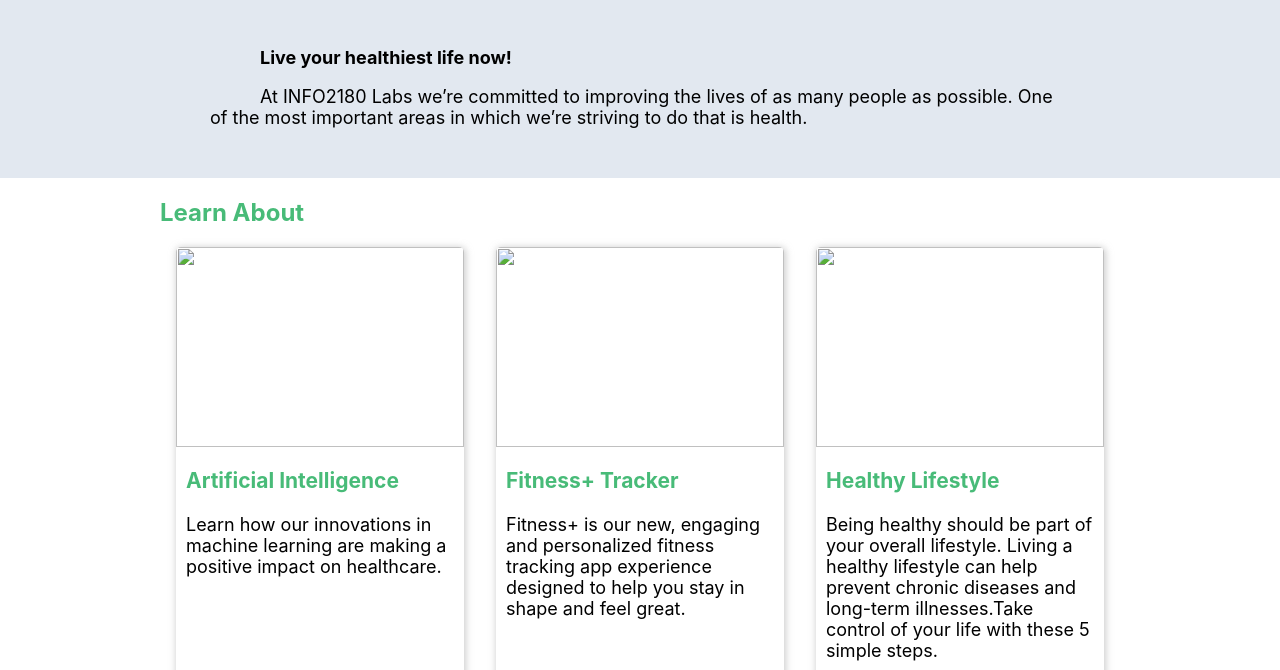
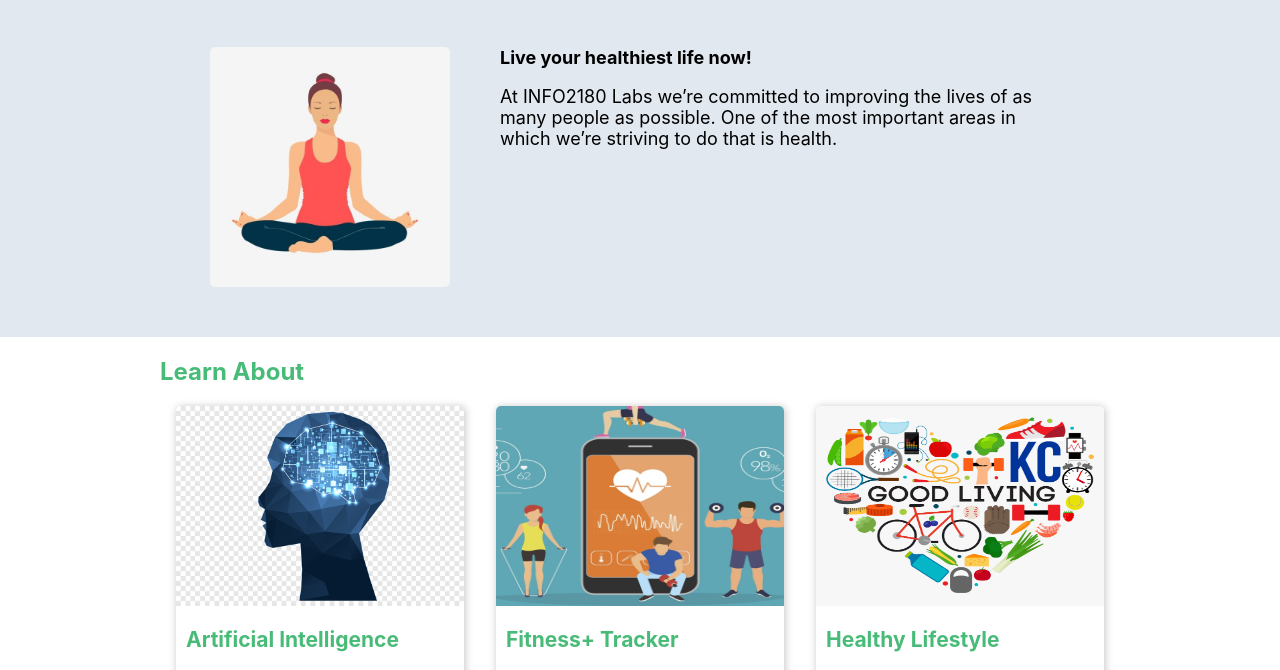
Before and after one commit to Aybarineecm/info2180-project1, a plain HTML site: page index.html in a window 1280 px wide. Shown: the part 60-730 px from the top of the page. Drawn offline with Linux system fonts and the light colour scheme.

Commit message:
added edited version 2

```diff
--- a/index.html
+++ b/index.html
@@ -26,7 +26,7 @@
         <section class="overview-hero">
             <div class="container">
                 <div class="overview-hero-image">
-                    <img src="#" alt="">
+                    <img src="yoga.jpg" alt="Healthy animated photo">
                 </div>
                 <div class="overview-hero-text">
                     <h2>Live  your healthiest life now!</h2>
@@ -39,21 +39,21 @@
                 <h2>Learn About</h2>
                 <div class="cards">
                     <div class="card">
-                        <img src="#" alt="">
+                        <img src="AI.png" alt="AI ANIMATED PICTURE">
                         <div class="card-body">
                             <h3>Artificial Intelligence</h3>
                             <p>Learn how our innovations in machine learning are making a positive impact on healthcare.</p>
                         </div>
                     </div>
                     <div class="card">
-                        <img src="#" alt="">
+                        <img src="fitness.jpeg" alt="Fitness animated picture">
                         <div class="card-body">
                             <h3>Fitness+ Tracker</h3>
                             <p>Fitness+ is our new, engaging and personalized fitness tracking app experience designed to help you stay in shape and feel great.</p>
                         </div>
                     </div>
                     <div class="card">
-                        <img src="#" alt="">
+                        <img src="HF.png" alt="Healthy lifestyle animated">
                         <div class="card-body">
                             <h3>Healthy Lifestyle</h3>
                             <p>Being healthy should be part of your overall lifestyle. Living a healthy lifestyle can help prevent chronic diseases and long-term illnesses.Take control of your life with these 5 simple steps.</p>
@@ -77,7 +77,7 @@
             <div class="container">
                 <h2>Recent Stories</h2>
                 <article>
-                    <img src="" alt="">
+                    <img src="turk.jpg" alt="Dr. Christopher Turk">
                     <div class="article-body">
                         <h3>Dr. Christopher Turk has spent his entire career caring for people’s health and wellbeing.</h3>
                         <p>After years in the healthcare system, Dr. Christopher Turk is bringing together groups of people across the world to take on big healthcare challenges through groundbreaking research and developing tools that support better care.</p>
@@ -85,7 +85,7 @@
                     </div>
                 </article>
                 <article>
-                    <img src="" alt="">
+                    <img src="coro" alt="corona virus">
                     <div class="article-body">
                         <h3>INFO2180 Labs collaborates with the Ministry of Health and Ministry of Education on COVID-19 Risk Screening and Testing</h3>
                         <p>INFO2180 Labs, in collaboration with the Ministry of Health and Wellness and Ministry of Education, will launch a pilot project intended to expand access to COVID-19 risk screening and testing for high risk individuals in the parishes of Kingston and St. Andrew.</p>
```
Also changed, not shown: AI.png (added), HF.png (added), fitness.jpeg (added), turk.jpg (added), yoga.jpg (added), 1 other file.
